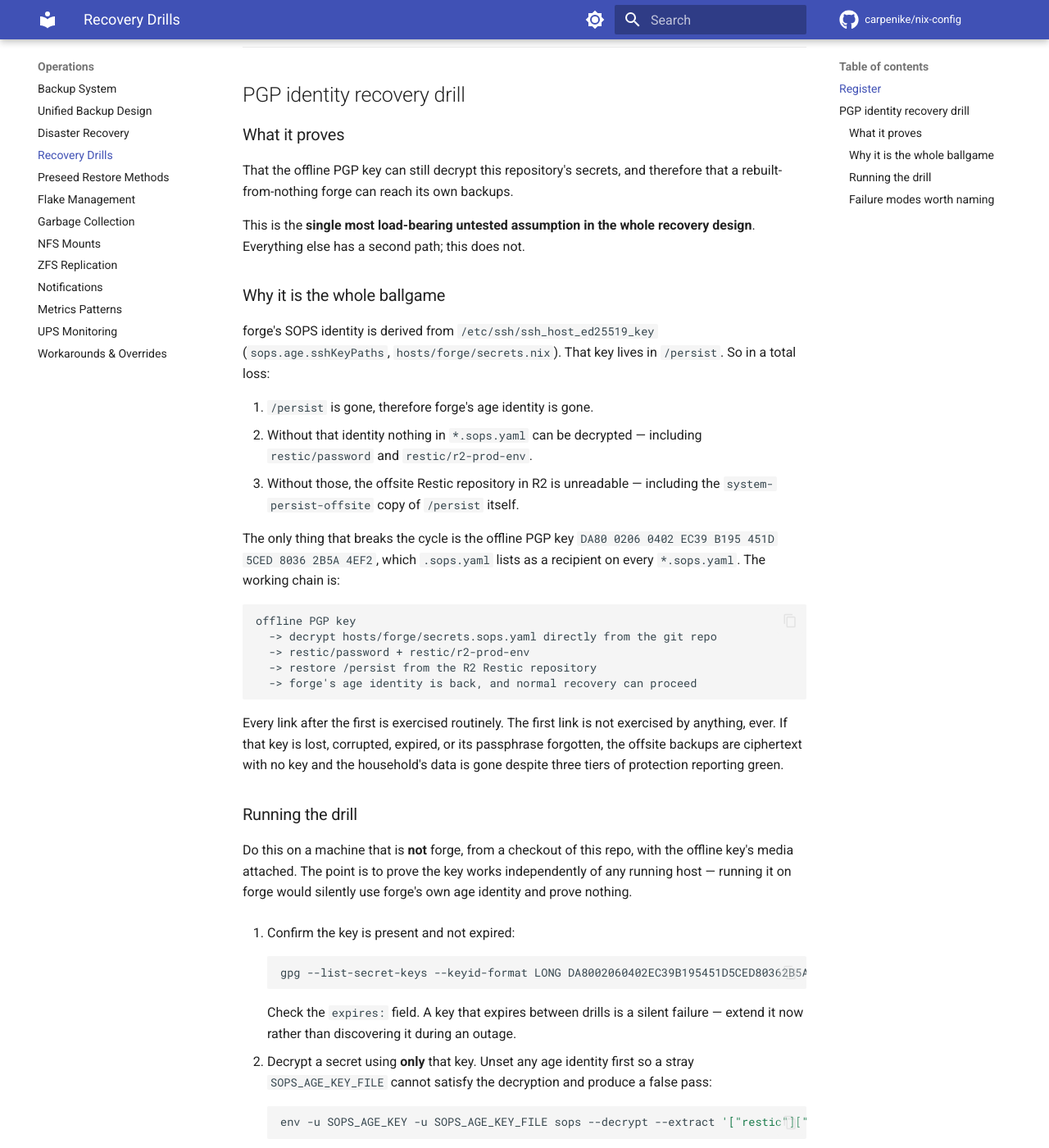
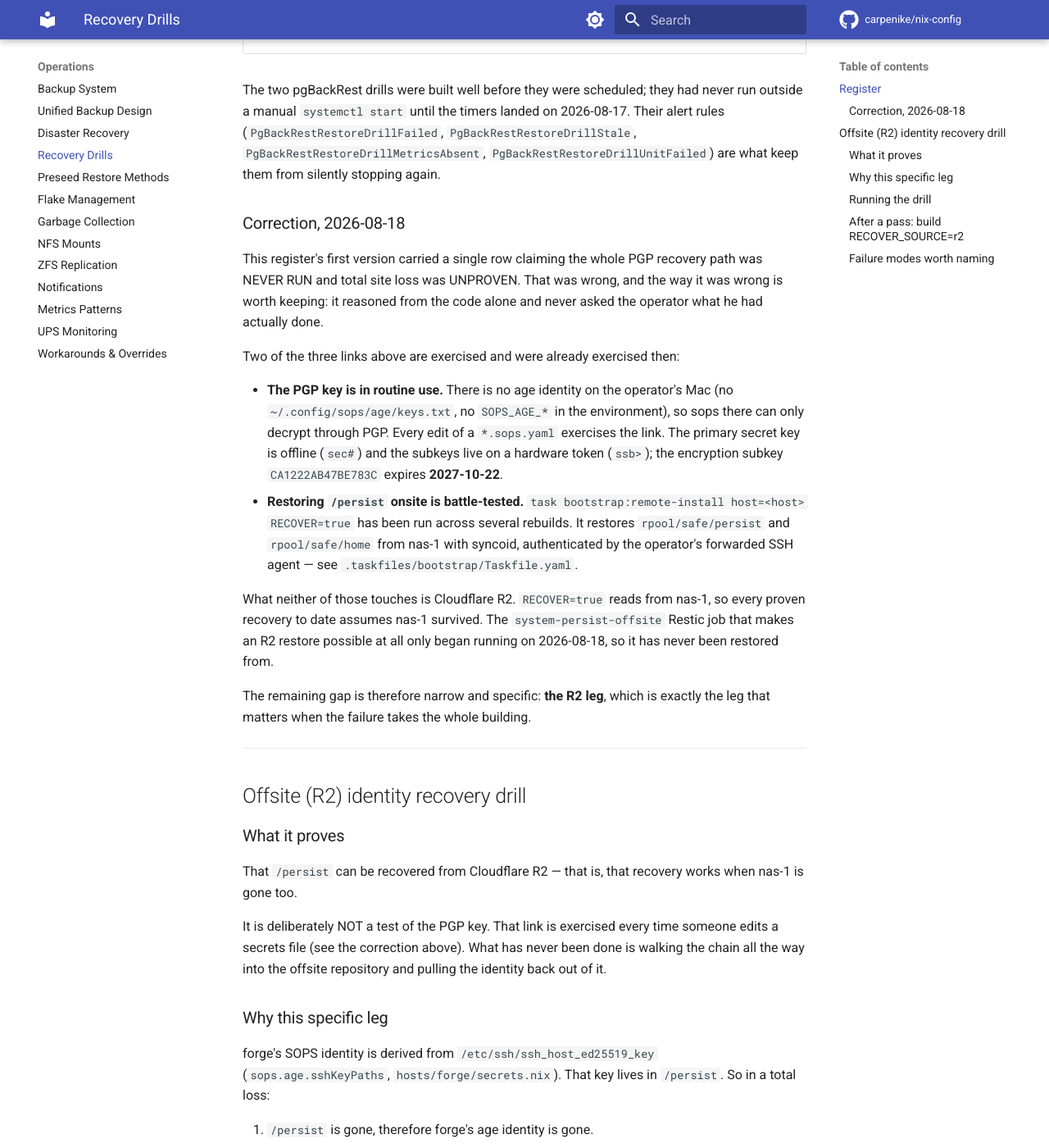
Before and after one commit to carpenike/nix-config, an MkDocs documentation site: the page built from docs/disaster-recovery-drills.md, in a window 1280 px wide and 1400 px high, scrolled down 1105 px. Shown: the whole window at 82% size. Built offline with MkDocs 1.6.1 and Material for MkDocs 9.7.7, drawn with Linux system fonts in a browser that asks for light colours; comment, search, counter and statistics services are not loaded; some of the changed text lies outside the part shown.

Commit message:
docs(dr): correct the recovery drill register — the PGP link is not the gap
The register landed yesterday claiming the whole PGP recovery path was NEVER
RUN and total site loss UNPROVEN. That was wrong. It reasoned from the code
alone and never asked the operator what he had actually done.

Two of the three links are exercised, and already were:

* The PGP key is in routine use. There is no age identity on the operator's
  Mac (no ~/.config/sops/age/keys.txt, no SOPS_AGE_* in the environment), so
  sops there can only decrypt through PGP — every secrets edit exercises it.
  Primary secret offline (sec#), subkeys on a hardware token (ssb>), encryption
  subkey CA1222AB47BE783C expiring 2027-10-22.
* Restoring /persist is battle-tested. `task bootstrap:remote-install
  RECOVER=true` has run across several rebuilds, restoring rpool/safe/persist
  and rpool/safe/home from nas-1 via syncoid over a forwarded SSH agent.

Neither touches Cloudflare R2. RECOVER=true reads from nas-1, so every proven
recovery to date assumed the NAS survived — the one assumption a fire does not
grant. The system-persist-offsite job that makes an R2 restore possible only
started running 2026-08-18 and has never been restored from.

So the gap is narrow and specific: the R2 leg. The drill is rescoped to that,
the register splits into three rows with honest per-link status, and the
failure modes are rewritten around what can actually fail there (stale R2
credentials, an unread repository, a restored key that doesn't match, exclusions
that removed something recovery needs) rather than around key loss.

Also records the follow-up the improvement plan already anticipated: with
offsite system backups now existing, RECOVER_SOURCE=nas|r2 is buildable, and a
passing drill is its specification. Today RECOVER=true hard-codes nas-1, so a
lost-the-building recovery means improvising restic commands under stress.

storage.nix carried the same wrong claim on the job itself; corrected there too,
including a warning not to read "offsite-backup: covered" in the protection
manifest as evidence the path works.

Co-Authored-By: Claude Opus 5 <noreply@anthropic.com>

````diff
--- a/docs/disaster-recovery-drills.md
+++ b/docs/disaster-recovery-drills.md
@@ -16,7 +16,9 @@ operator. An automated drill that runs but is not alerted on is not done either
 | --- | --- | --- | --- | --- | --- |
 | pgBackRest repo1 restore | PostgreSQL is restorable from the NAS repository | Weekly (Sat 09:00) | Yes — `pgbackrest-restore-drill-repo1.timer` | See `pgbackrest_restore_drill_last_success_timestamp_seconds{repo="1"}` | — |
 | pgBackRest repo2 restore | PostgreSQL is restorable from Cloudflare R2 | Weekly (Sun 10:00) | Yes — `pgbackrest-restore-drill-repo2.timer` | See `pgbackrest_restore_drill_last_success_timestamp_seconds{repo="2"}` | — |
-| **PGP identity recovery** | **A total site loss is recoverable at all** | **Annual** | **No — requires the offline key** | **NEVER RUN** | **UNPROVEN** |
+| PGP decrypts the sops tree | The offline key still opens `*.sops.yaml` | Continuous | No — but exercised by ordinary use | Every secrets edit | **PASS** (in routine use) |
+| `/persist` restore from nas-1 | A rebuilt host recovers its identity onsite | Per rebuild | No — `task bootstrap:remote-install RECOVER=true` | Multiple rebuilds | **PASS** |
+| **`/persist` restore from R2** | **Recovery survives losing nas-1 too** | **Annual** | **No** | **NEVER RUN** | **UNPROVEN** |
 
 The two pgBackRest drills were built well before they were scheduled; they had
 never run outside a manual `systemctl start` until the timers landed on
@@ -25,19 +27,50 @@ never run outside a manual `systemctl start` until the timers landed on
 `PgBackRestRestoreDrillUnitFailed`) are what keep them from silently stopping
 again.
 
+### Correction, 2026-08-18
+
+This register's first version carried a single row claiming the whole PGP
+recovery path was NEVER RUN and total site loss was UNPROVEN. That was wrong,
+and the way it was wrong is worth keeping: it reasoned from the code alone and
+never asked the operator what he had actually done.
+
+Two of the three links above are exercised and were already exercised then:
+
+* **The PGP key is in routine use.** There is no age identity on the operator's
+  Mac (no `~/.config/sops/age/keys.txt`, no `SOPS_AGE_*` in the environment),
+  so sops there can only decrypt through PGP. Every edit of a `*.sops.yaml`
+  exercises the link. The primary secret key is offline (`sec#`) and the
+  subkeys live on a hardware token (`ssb>`); the encryption subkey
+  `CA1222AB47BE783C` expires **2027-10-22**.
+* **Restoring `/persist` onsite is battle-tested.** `task
+  bootstrap:remote-install host=<host> RECOVER=true` has been run across
+  several rebuilds. It restores `rpool/safe/persist` and `rpool/safe/home`
+  from nas-1 with syncoid, authenticated by the operator's forwarded SSH
+  agent — see `.taskfiles/bootstrap/Taskfile.yaml`.
+
+What neither of those touches is Cloudflare R2. `RECOVER=true` reads from
+nas-1, so every proven recovery to date assumes nas-1 survived. The
+`system-persist-offsite` Restic job that makes an R2 restore possible at all
+only began running on 2026-08-18, so it has never been restored from.
+
+The remaining gap is therefore narrow and specific: **the R2 leg**, which is
+exactly the leg that matters when the failure takes the whole building.
+
 ---
 
-## PGP identity recovery drill
+## Offsite (R2) identity recovery drill
 
 ### What it proves
 
-That the offline PGP key can still decrypt this repository's secrets, and
-therefore that a rebuilt-from-nothing forge can reach its own backups.
+That `/persist` can be recovered from Cloudflare R2 — that is, that recovery
+works when nas-1 is gone too.
 
-This is the **single most load-bearing untested assumption in the whole
-recovery design**. Everything else has a second path; this does not.
+It is deliberately NOT a test of the PGP key. That link is exercised every time
+someone edits a secrets file (see the correction above). What has never been
+done is walking the chain all the way into the offsite repository and pulling
+the identity back out of it.
 
-### Why it is the whole ballgame
+### Why this specific leg
 
 forge's SOPS identity is derived from `/etc/ssh/ssh_host_ed25519_key`
 (`sops.age.sshKeyPaths`, `hosts/forge/secrets.nix`). That key lives in
@@ -49,9 +82,9 @@ forge's SOPS identity is derived from `/etc/ssh/ssh_host_ed25519_key`
 3. Without those, the offsite Restic repository in R2 is unreadable — including
    the `system-persist-offsite` copy of `/persist` itself.
 
-The only thing that breaks the cycle is the offline PGP key
-`DA80 0206 0402 EC39 B195 451D 5CED 8036 2B5A 4EF2`, which `.sops.yaml` lists
-as a recipient on every `*.sops.yaml`. The working chain is:
+The offline PGP key `DA80 0206 0402 EC39 B195 451D 5CED 8036 2B5A 4EF2` is what
+breaks the cycle — `.sops.yaml` lists it as a recipient on every `*.sops.yaml`.
+The chain is:
 
 ```
 offline PGP key
@@ -61,17 +94,30 @@ offline PGP key
   -> forge's age identity is back, and normal recovery can proceed
 ```
 
-Every link after the first is exercised routinely. The first link is not
-exercised by anything, ever. If that key is lost, corrupted, expired, or its
-passphrase forgotten, the offsite backups are ciphertext with no key and the
-household's data is gone despite three tiers of protection reporting green.
+Link 1 is proven by daily use. Link 2 is a file read. **Links 3 and 4 have never
+been performed against R2** — every recovery to date used `RECOVER=true`, which
+pulls from nas-1 instead. So the chain is proven end-to-end only for failures
+that spare the NAS, which excludes precisely the fire/flood/theft cases the
+offsite copy exists for.
+
+Concretely unproven, and each of these has bitten someone somewhere:
+
+* that the R2 credentials in sops are current and still authorise reads
+* that the Restic repository is initialised, reachable and holds a
+  `system-persist-offsite` snapshot with real content
+* that a restored `ssh_host_ed25519_key` round-trips to the same age identity
+  forge actually uses
+* that the exclusions on the job (`**/var/log/**`, `**/var/lib/cache/**`)
+  didn't remove something recovery needs
 
 ### Running the drill
 
 Do this on a machine that is **not** forge, from a checkout of this repo, with
-the offline key's media attached. The point is to prove the key works
-independently of any running host — running it on forge would silently use
-forge's own age identity and prove nothing.
+the hardware token attached. Running it on forge would use forge's own age
+identity and its NFS-mounted repositories, and would prove nothing about
+recovering without them — the whole scenario is that forge no longer exists.
+The operator's Mac is the natural place: it already has the token and no age
+identity, so the isolation this drill needs is its normal state.
 
 1. Confirm the key is present and not expired:
 
@@ -79,8 +125,12 @@ forge's own age identity and prove nothing.
     gpg --list-secret-keys --keyid-format LONG DA8002060402EC39B195451D5CED80362B5A4EF2
     ```
 
-    Check the `expires:` field. A key that expires between drills is a silent
-    failure — extend it now rather than discovering it during an outage.
+    Check `expires:` on the `[E]` encryption subkey — that is the one sops uses.
+    As of 2026-08-18 it is `CA1222AB47BE783C`, expiring **2027-10-22**. Extend it
+    before then rather than discovering it during an outage; a key that expires
+    between drills is a silent failure. `sec#` and `ssb>` are expected here and
+    are not problems: they mean the primary secret is kept offline and the
+    subkeys live on a hardware token, so the token must be attached.
 
 2. Decrypt a secret using **only** that key. Unset any age identity first so a
    stray `SOPS_AGE_KEY_FILE` cannot satisfy the decryption and produce a false
@@ -124,14 +174,36 @@ forge's own age identity and prove nothing.
    drill that ran but was not recorded did not happen, because the next person
    cannot tell.
 
+### After a pass: build `RECOVER_SOURCE=r2`
+
+Running this by hand proves the path exists. It does not make the path
+*usable under stress*, which is the point of a recovery mechanism.
+
+`docs/analysis/forge-backup-recovery-improvement-plan.md` already carries the
+follow-up: *"Add `RECOVER_SOURCE=nas|r2` after offsite system backups exist."*
+That precondition was met on 2026-08-18. Today
+`task bootstrap:remote-install host=<host> RECOVER=true` restores from nas-1
+only — hard-coded to `ryan@nas-1:backup/<host>/zfs-recv/...` — so in a
+lost-the-building scenario the operator is improvising Restic commands from
+memory during the worst week of their year.
+
+Once this drill passes, the commands it used are the specification for that
+task. Write them down there while they are fresh.
+
 ### Failure modes worth naming
 
-- **Key expired.** Extend the expiry and re-encrypt. Cheap now, fatal later.
-- **Passphrase forgotten.** There is no recovery from this. If the passphrase
-  is not independently escrowed, the drill's real finding is that the
-  escrow does not exist.
-- **Media unreadable.** Offline media degrades. If this drill is the only time
-  the media is read, an annual read is also the only thing keeping bit rot
-  visible.
-- **Step 2 passes without prompting.** Not a pass. Re-run in a clean
-  environment; something supplied an age identity.
+- **R2 credentials stale or revoked.** The most likely failure, and invisible
+  day to day: nothing else in the system reads `restic/r2-prod-env` from a
+  machine that is not forge.
+- **Repository unreachable or empty.** A Restic job that runs and reports
+  success still proves nothing until something reads the repository back.
+- **Restored key does not match.** If the fingerprint in step 4 differs from
+  forge's live host key, the offsite copy is of the wrong thing, and every
+  conclusion drawn from "offsite-backup: covered" is wrong with it.
+- **Step 2 passes without prompting.** Not a pass. Re-run with the environment
+  cleared; something supplied an age identity and the isolation was not real.
+- **Key expired.** Not currently a risk — `2027-10-22` — but it becomes one
+  silently. Extend it well before, and re-encrypt.
+- **Passphrase forgotten, or token lost.** There is no recovery from either. If
+  neither the passphrase nor a backup token is independently escrowed, the
+  drill's real finding is that the escrow does not exist.
````
Also changed, not shown: 1 other file.
